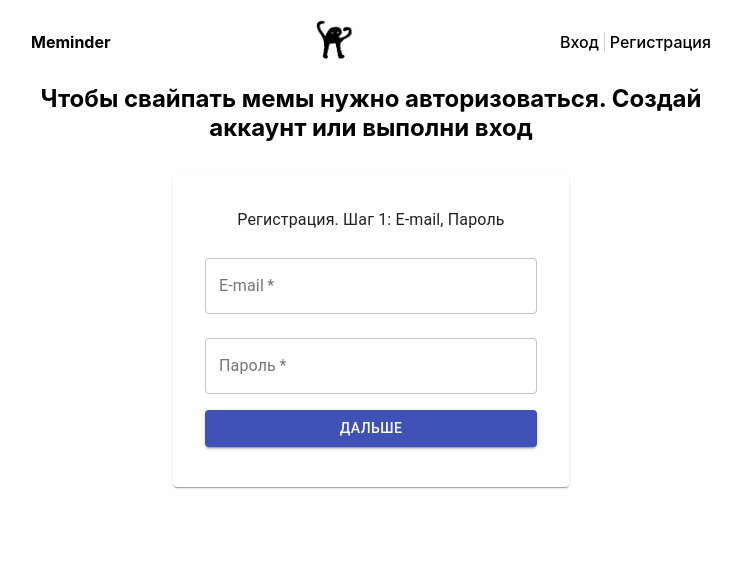
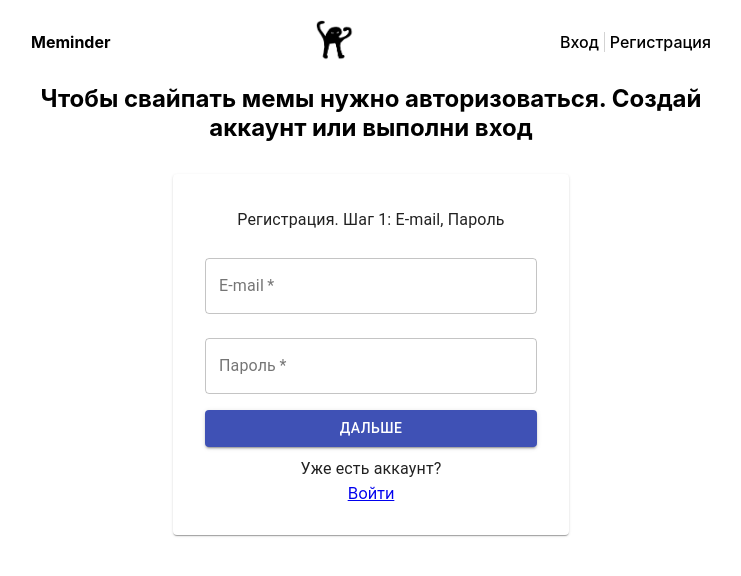
Before and after one commit to maruost/meminder, a React (Create React App) app: page /auth in a window 1280 px wide. Shown: the top 576 px of the page, without its empty margins (269-1010 px from the left). Built offline with nearby package versions, Linux system fonts and the light colour scheme.

Commit message:
routing fixed

```diff
--- a/package.json
+++ b/package.json
@@ -23,6 +23,7 @@
     "react-router-dom": "^5.2.0",
     "react-scripts": "4.0.3",
     "react-tinder-card": "^1.4.0",
+    "sweetalert2": "^10.16.7",
     "validator": "^13.5.2",
     "web-vitals": "^1.1.1",
     "yup": "^0.32.9"
--- a/src/components/ProtectedRoute/ProtectedRoute.js
+++ b/src/components/ProtectedRoute/ProtectedRoute.js
@@ -4,7 +4,11 @@ const ProtectedRoute = ({ component: Component, ...props }) => {
   return (
     <Route>
       {() =>
-        props.loggedIn ? <Component {...props} /> : <Redirect to="./welcome-board" />
+        props.loggedIn ? (
+          <Component {...props} />
+        ) : (
+          <Redirect to="./welcome-board" />
+        )
       }
     </Route>
   );
--- a/src/components/Registration/Registration.js
+++ b/src/components/Registration/Registration.js
@@ -10,25 +10,23 @@ import "./registration.css";
 function Registration({ onHandleLogin, ...props }) {
   const { path, url } = useRouteMatch();
   return (
-    <Router>
       <div className="registration">
         <h2 className="registration__subscription">
           Чтобы свайпать мемы нужно авторизоваться. Создай аккаунт или выполни
           вход
         </h2>
         <Switch>
-          <Route exact path={path}>
+          <Route exact path={`${path}`}>
             <Step1 url={url} />
           </Route>
-          <Route exact path={`${path}/step2`}>
+          <Route path={`${path}/step2`}>
             <Step2 url={url} />
           </Route>
-          <Route exact path={`${path}/step3`}>
+          <Route path={`${path}/step3`}>
             <Step3 url={url} onHandleLogin={onHandleLogin} />
           </Route>
         </Switch>
       </div>
-    </Router>
   );
 }
 
--- a/src/components/Registration/Step1.js
+++ b/src/components/Registration/Step1.js
@@ -6,7 +6,7 @@ import { Input } from "../Input";
 import { MainContainer } from "../MainContainer";
 import { PrimaryButton } from "../PrimaryButton";
 import { useHistory } from "react-router-dom";
-import { useData } from "../DataContex";
+import { useData } from "../DataContext/DataContext";
 import * as yup from "yup";
 import { useFormik } from "formik";
 
@@ -23,6 +23,7 @@ let schema = yup.object().shape({
 
 export const Step1 = ({ ...props }) => {
   const history = useHistory();
+  const { data, setValues } = useData();
   const formik = useFormik({
     initialValues: {
       email: "",
@@ -33,7 +34,7 @@ export const Step1 = ({ ...props }) => {
       console.log(data);
       if (data) {
         history.push(`${props.url}/step2`);
-        // setValues(data);
+        setValues(data);
       }
     },
   });
@@ -69,6 +70,10 @@ export const Step1 = ({ ...props }) => {
         <PrimaryButton color={!formik.isValid ? "default" : "primary"}>
           Дальше
         </PrimaryButton>
+        <Typography component="h5" variant="subtitle1">
+          Уже есть аккаунт?
+        </Typography>
+        <Link to="./signin">Войти</Link>
       </Form>
     </MainContainer>
   );
--- a/src/components/Registration/Step2.js
+++ b/src/components/Registration/Step2.js
@@ -10,14 +10,14 @@ import {
   TextareaAutosize,
 } from "@material-ui/core";
 import { React, useState } from "react";
-import { useRouteMatch } from "react-router-dom";
+import { useRouteMatch, Link } from "react-router-dom";
 import { Form } from "../Form";
 import { Input } from "../Input";
 import { MainContainer } from "../MainContainer";
 import { useForm } from "react-hook-form";
 import { PrimaryButton } from "../PrimaryButton";
 import { useHistory } from "react-router-dom";
-import { useData } from "../DataContex";
+import { useData } from "../DataContext/DataContext";
 import * as yup from "yup";
 import { useFormik } from "formik";
 import moment from "moment";
@@ -47,7 +47,7 @@ let schema = yup.object().shape({
 
 export const Step2 = ({ ...props }) => {
   const history = useHistory();
-  // const { data, setValues } = useData();
+  const { data, setValues } = useData();
 
   const formik = useFormik({
     initialValues: {
@@ -63,7 +63,7 @@ export const Step2 = ({ ...props }) => {
     validationSchema: schema,
     onSubmit: (data) => {
       history.push(`${props.url}/step3`);
-      // setValues(data);
+      setValues(data);
     },
   });
 
@@ -224,6 +224,10 @@ export const Step2 = ({ ...props }) => {
         >
           Назад
         </PrimaryButton>
+        <Typography component="h5" variant="subtitle1">
+          Уже есть аккаунт?
+        </Typography>
+        <Link to="../signin">Войти</Link>
       </Form>
     </MainContainer>
   );
--- a/src/components/Registration/Step3.js
+++ b/src/components/Registration/Step3.js
@@ -6,20 +6,28 @@ import { Form } from "../Form";
 import { PrimaryButton } from "../PrimaryButton";
 import { MainContainer } from "../MainContainer";
 import { Typography } from "@material-ui/core";
+import { useData } from "../DataContext/DataContext";
+import Swal from "sweetalert2";
 
 function Step3({ onHandleLogin, ...props }) {
   const history = useHistory();
-  const [referrer, setRefferer] = useState(null);
+  const { data, setValues } = useData();
 
   const formik = useFormik({
     initialValues: {
       files: [],
     },
-    onSubmit: (data) => {
-      setRefferer("/");
-      if (referrer) {
-        history.push(referrer);
-      }
+    onSubmit: (files) => {
+      console.log(files);
+      setValues(files);
+      Swal.fire({
+        title: "Регистрация прошла успешно",
+        text: 'Нажмите кнопку "Далее", чтобы начать пользоваться приложением',
+        icon: "success",
+        confirmButtonText: "Далее",
+      }).then(() => {
+        history.push("../signin");
+      });
     },
   });
 
@@ -41,12 +49,7 @@ function Step3({ onHandleLogin, ...props }) {
           values={formik.values.files}
           onHandleDeleteMeme={handleDeleteMeme}
         />
-        <PrimaryButton
-          color={!formik.isValid ? "default" : "primary"}
-          onClick={() => {
-            onHandleLogin();
-          }}
-        >
+        <PrimaryButton color={!formik.isValid ? "default" : "primary"}>
           Готово!
         </PrimaryButton>
         <PrimaryButton
@@ -58,6 +61,10 @@ function Step3({ onHandleLogin, ...props }) {
         >
           Назад
         </PrimaryButton>
+        <Typography component="h5" variant="subtitle1">
+          Уже есть аккаунт?
+        </Typography>
+        <Link to="../signin">Войти</Link>
       </Form>
     </MainContainer>
   );
--- a/src/components/SignIn/SignIn.js
+++ b/src/components/SignIn/SignIn.js
@@ -6,7 +6,7 @@ import { Input } from "../Input";
 import { MainContainer } from "../MainContainer";
 import { PrimaryButton } from "../PrimaryButton";
 import { useHistory } from "react-router-dom";
-import { useData } from "../DataContex";
+import { useData } from "../DataContext/DataContext";
 import * as yup from "yup";
 import { useFormik } from "formik";
 
@@ -63,6 +63,10 @@ const SignIn = ({ ...props }) => {
         <PrimaryButton color={!formik.isValid ? "default" : "primary"}>
           Войти
         </PrimaryButton>
+        <Typography component="h5" variant="subtitle1">
+          Ещё нет аккаунта?
+        </Typography>
+        <Link to="../auth">Зарегистрироваться</Link>
       </Form>
     </MainContainer>
   );
--- a/src/index.js
+++ b/src/index.js
@@ -3,12 +3,15 @@ import ReactDOM from "react-dom";
 import { BrowserRouter as Router } from "react-router-dom";
 import "./index.css";
 import App from "./App";
+import { DataProvider } from "../src/components/DataContext/DataContext";
 
 ReactDOM.render(
   <React.StrictMode>
-    <Router>
-      <App />
-    </Router>
+    <DataProvider>
+      <Router>
+        <App />
+      </Router>
+    </DataProvider>
   </React.StrictMode>,
   document.getElementById("root")
 );
```
Also changed, not shown: src/components/DataContext/DataContext.js (renamed from src/components/DataContex.js), 1 other file (tests, documents, lock files or other folders).
